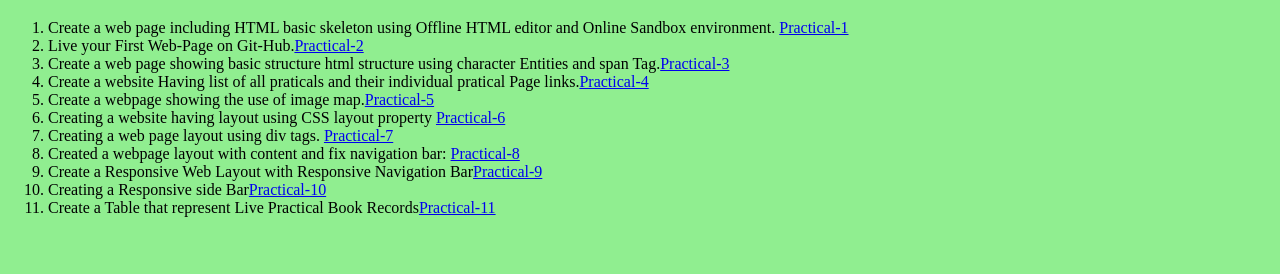
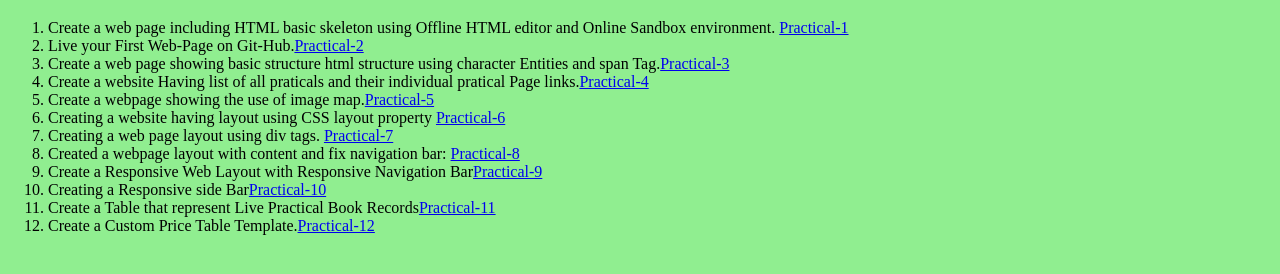
Before and after one commit to divyam2080/divyam2080.github.io, a plain HTML site: page index.html in a window 1280 px wide. Shown: the part 242-516 px from the top of the page. Drawn offline with Linux system fonts and the light colour scheme.

Commit message:
Update index.html

```diff
--- a/index.html
+++ b/index.html
@@ -29,6 +29,7 @@
         <li> Create a Responsive Web Layout with Responsive Navigation Bar<a href="practical9.html">Practical-9</a></li>
         <li> Creating a Responsive side Bar<a href="practical10.html">Practical-10</a></li>
         <li> Create a Table that represent Live Practical Book Records<a href="practical11.html">Practical-11</a></li>
+        <li> Create a Custom Price Table Template.<a href="practical12.html">Practical-12</a></li>
 
 
     </ol>
```
